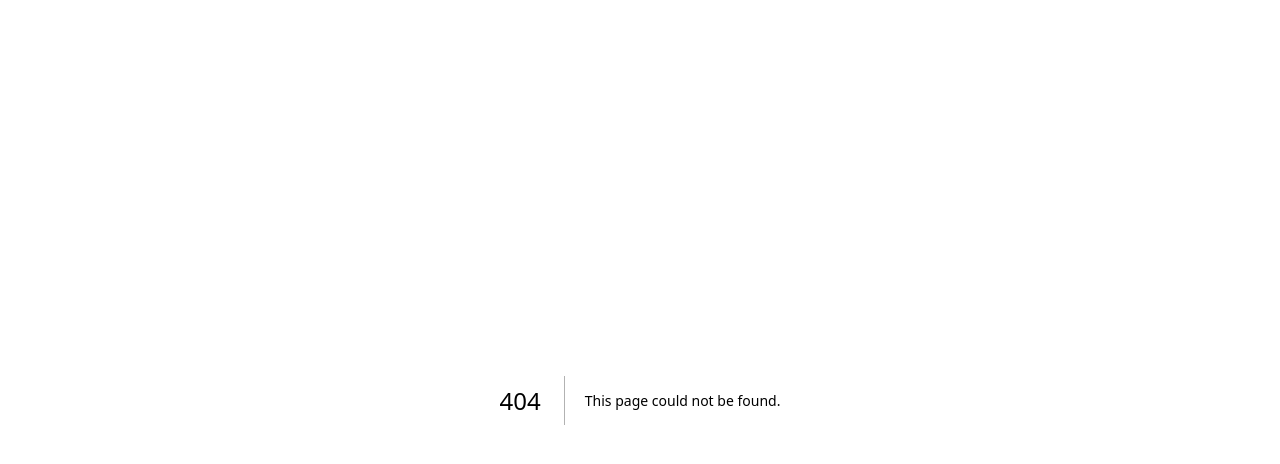
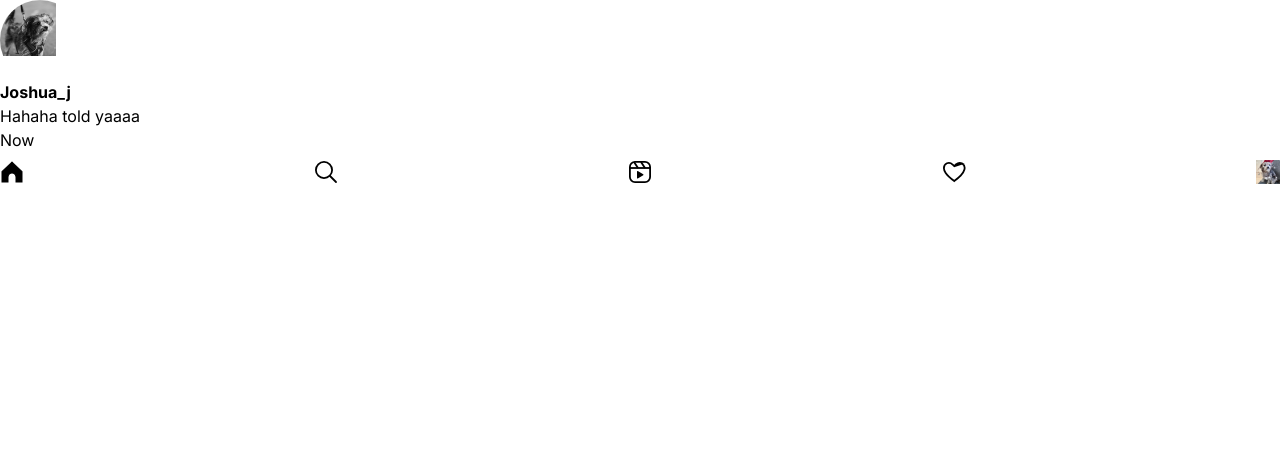
Before and after one commit to henelngata/hubify, a Next.js app in the folder hubify/: page /messages in a window 1280 px wide. Before the commit this address had no page. Shown: the top 464 px of the page. Built offline with nearby package versions, Linux system fonts and the light colour scheme.

Commit message:
add messages feature

```diff
--- a/hubify/app/layout.js
+++ b/hubify/app/layout.js
@@ -1,6 +1,6 @@
 import { Inter } from "next/font/google";
 import "./globals.css";
-
+import { NavigationBar } from "./ui/LogoUi";
 const inter = Inter({ subsets: ["latin"] });
 
 export const metadata = {
@@ -11,7 +11,14 @@ export const metadata = {
 export default function RootLayout({ children }) {
   return (
     <html lang="en">
-      <body className={inter.className}>{children}</body>
+      <body className={inter.className}>
+        {children}
+        <footer>
+          <nav>
+            <NavigationBar />
+          </nav>
+        </footer>
+      </body>
     </html>
   );
 }
--- /dev/null
+++ b/hubify/app/messages/page.js
@@ -0,0 +1,9 @@
+import { Chat } from "./ui/components";
+
+export default function Chats(params) {
+  return (
+    <>
+     <Chat/>
+    </>
+  );
+}
--- /dev/null
+++ b/hubify/app/messages/ui/components.js
@@ -0,0 +1,30 @@
+
+const { Avatar } = require("@/app/profile/ui/Components");
+
+
+function Chat() {
+    return (
+      <>
+        <section>
+          <Avatar src="/images/postpic.png" width={56} height={56} />
+        </section>
+            <section>
+                <section>
+                    <b>Joshua_j</b>
+                    <p>Hahaha told yaaaa</p>
+                </section>
+                <p>Now</p>
+        </section>
+      </>
+    );
+}
+
+function OvalImage() {
+return (
+<img className={styles.ovalIcon} alt="" src="Oval.png" />);
+};
+
+
+export {
+    Chat
+}
--- a/hubify/app/page.js
+++ b/hubify/app/page.js
@@ -12,9 +12,7 @@ export default function Home() {
       <section>
         <Posts />
       </section>
-      <nav>
-        <NavigationBar />
-      </nav>
+
     </main>
   );
 }
--- /dev/null
+++ b/hubify/app/profile/edit/Components.js
@@ -0,0 +1,54 @@
+import { Avatar } from "../ui/Components";
+import {styles} from "./edit.module.css"
+function TextInputBox({ label, type, name, placeholder }) {
+  return (
+    <section className="flex pd-1">
+      <p>{label}</p>
+      <input type={type} name={name} placeholder={placeholder} />
+    </section>
+  );
+}
+
+
+function ProfileEdit(params) {
+  return (
+    <form>
+      <section  >
+        <Avatar src="/images/postpic.png" width={90} height={90} />
+        <button>Change Profile Pic</button>
+      </section>
+      <TextInputBox
+        label="First Name"
+        type="text"
+        name="first"
+        placeholder="First Name"
+      />
+      <TextInputBox
+        label="Last Name"
+        type="text"
+        name="last"
+        placeholder="Last Name"
+      />
+      <TextInputBox
+        label="username"
+        type="text"
+        name="username"
+        placeholder="username"
+      />
+      <TextInputBox label="Bio" type="text" name="Bio" placeholder="Bio ..." />
+
+      <Buttons />
+    </form>
+  );
+}
+
+function Buttons(params) {
+  return (
+    <>
+      <button type="reset">Cancel</button>
+      <button type="submit">Done</button>
+    </>
+  );
+}
+
+export { ProfileEdit };
--- /dev/null
+++ b/hubify/app/profile/edit/edit.module.css
@@ -0,0 +1,6 @@
+.form{
+   border: 2px solid red;
+}
+.changeprofile{
+   padding: auto;
+}
--- /dev/null
+++ b/hubify/app/profile/edit/page.js
@@ -0,0 +1,10 @@
+import { ProfileEdit } from "./Components";
+
+export default function Edit(params) {
+    return (
+        <main>
+            <ProfileEdit />
+       </main>
+
+    )
+}
--- a/hubify/app/profile/page.js
+++ b/hubify/app/profile/page.js
@@ -4,7 +4,7 @@ import { Avatar, ProfileBio, ProfileEdit, ProfileGrid, ProfileMeta } from "./ui/
 export default function Profile() {
     return (
         <main>
-            <section className=" flex">
+            <section className=" flex border">
                 <Avatar
                     src="/images/postpic.png"
                     width={256}
@@ -29,6 +29,7 @@ Everything is designed."/>
                 </section>
                 <ProfileGrid />
             </section>
+
        </main>
     )
 }
--- a/hubify/app/profile/ui/Components.js
+++ b/hubify/app/profile/ui/Components.js
@@ -54,18 +54,29 @@ function ProfileEdit() {
 function ProfileGrid() {
   return (
     <>
-      <Image className={styles.gridTabIcon} src="images/grid-tab.svg" width={50} height={50} alt="girf tab" />
-    <section className={styles.grid}>
-      <PostPic src="/images/postpic.png" width={124} height={124}/>
-      <PostPic src="/images/postpic.png" width={124} height={124} />
-      <PostPic src="/images/postpic.png" width={124} height={124}/>
-      <PostPic src="/images/postpic.png" width={124} height={124} />
-      <PostPic src="/images/postpic.png" width={124} height={124}/>
-      <PostPic src="/images/postpic.png" width={124} height={124} />
-
+      <Image
+        className={styles.gridTabIcon}
+        src="images/grid-tab.svg"
+        width={50}
+        height={50}
+        alt="girf tab"
+      />
+      <section className={styles.grid}>
+        <PostPic src="/images/postpic.png" width={124} height={124} />
+        <PostPic src="/images/postpic.png" width={124} height={124} />
+        <PostPic src="/images/postpic.png" width={124} height={124} />
+        <PostPic src="/images/postpic.png" width={124} height={124} />
+        <PostPic src="/images/postpic.png" width={124} height={124} />
+        <PostPic src="/images/postpic.png" width={124} height={124} />
+        <PostPic src="/images/postpic.png" width={124} height={124} />
+        <PostPic src="/images/postpic.png" width={124} height={124} />
+        <PostPic src="/images/postpic.png" width={124} height={124} />
+        <PostPic src="/images/postpic.png" width={124} height={124} />
+        <PostPic src="/images/postpic.png" width={124} height={124} />
+        <PostPic src="/images/postpic.png" width={124} height={124} />
       </section>
-      </>
-  )
+    </>
+  );
 }
 function PostPic({src, width, height}) {
   return (
--- a/hubify/app/profile/ui/components.module.css
+++ b/hubify/app/profile/ui/components.module.css
@@ -1,4 +1,4 @@
-.avatar{
+.avatar {
   width: 80px;
   height: 80px;
   border-radius: 50%;
@@ -11,12 +11,11 @@ object-fit: cover;
   object-position: center;
 }
 
-
-.align{
+.align {
   align-items: center;
 }
 
-.profile_text{
+.profile_text {
   display: flex;
   flex-direction: column;
   text-align: center;
@@ -25,17 +24,19 @@ object-position: center;
 .rectangle {
   position: relative;
   width: 100%;
-    border:1px solid ;
+  border: 1px solid;
   border-radius: 10px;
-    padding: .6em;
+  padding: 0.6em;
   font-weight: bolder;
   margin: 1em 0;
 }
 
-.grid{
+.grid {
   display: grid;
   grid-template-columns: auto auto auto;
-    gap: 2px 5px;
+  width: 100%;
+  height: 47vh;
+  overflow: auto;
 }
 .gridTabIcon {
   width: 100%;
--- a/hubify/app/ui/LogoUi.js
+++ b/hubify/app/ui/LogoUi.js
@@ -99,7 +99,7 @@ function LikesText() {
 
 function NavigationBar() {
   return (
-    <section className={styles.flex}>
+    <section className={`${styles.flex} ${styles.navigationBar}`}>
       <img alt="" src="images/home.svg" />
       <img alt="" src="images/search.svg" />
       <img alt="" src="images/vid.svg" />
--- a/hubify/app/ui/index.module.css
+++ b/hubify/app/ui/index.module.css
@@ -7,16 +7,9 @@
 }
 
 .navigationBar {
-  width: 100%;
-  position: relative;
-  background-color: #fff;
-  display: flex;
-  flex-direction: row;
-  align-items: center;
-  justify-content: center;
-  padding: 5px 13px;
-  box-sizing: border-box;
-  gap: 114px;
+  background-color: white;
+  padding: .5em 0;
+  z-index: 1;
 }
 
 /* Posts style */
```
Lines whose indentation alone changed are shown as unchanged.
